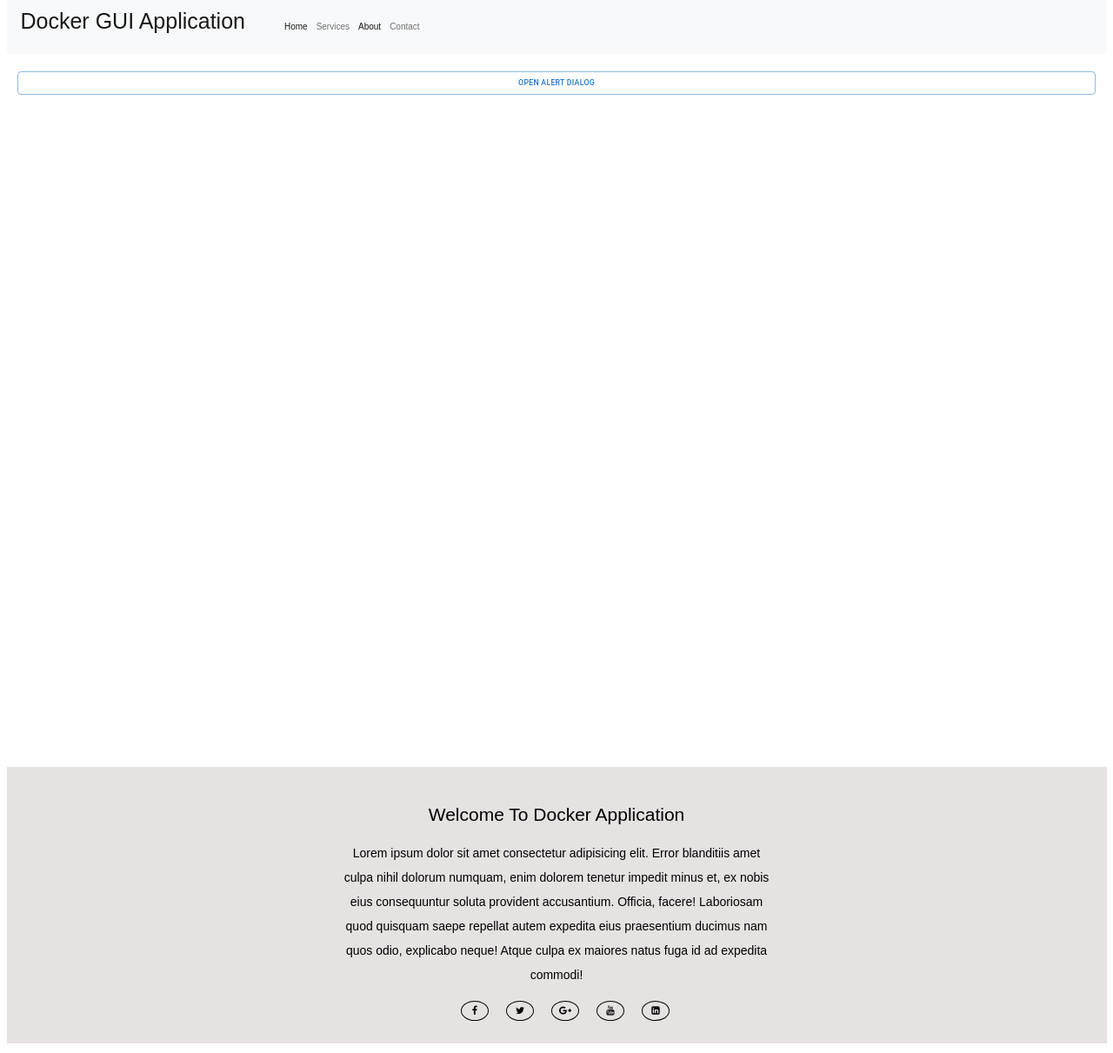
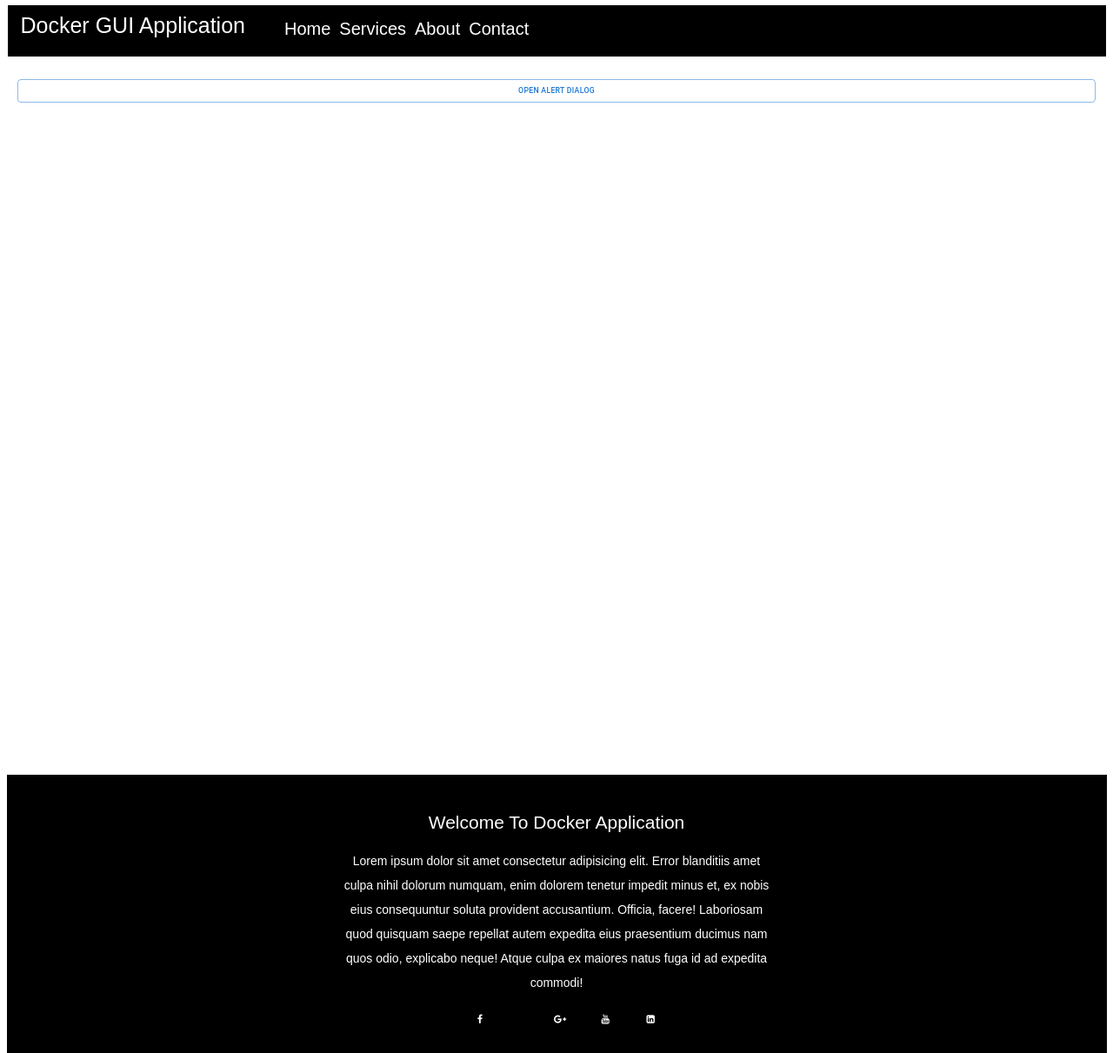
Before and after one commit to satyamskic/docker-college-project, a React (Create React App) app: page /about in a window 1280 px wide. Shown: the whole page at 87% size. Built offline with nearby package versions, Linux system fonts and the light colour scheme; a web font is replaced by a local one.

Commit message:
added popup

```diff
--- a/src/App.jsx
+++ b/src/App.jsx
@@ -18,6 +18,7 @@ import About from './container/about_us/About';
 import Contact from "./Contact";
 import NavBar from "./NavBar";
 import Footer from "./Footer";
+import ExtNavBar from "./ExtNavBar";
 
 const apiurl = 'http://192.168.137.78:5000';
 //rafce
@@ -27,6 +28,7 @@ function App() {
         <>
             <BrowserRouter>
                 <NavBar />
+
                 <Routes>
                     <Route exact path="/service" element={<Service apiurl={apiurl}/>}></Route>
                     <Route exact path="/about" element={<About apiurl={apiurl}/>}></Route>
--- /dev/null
+++ b/src/ExtNavBar.css
@@ -0,0 +1,79 @@
+/* * {
+    margin: 0;
+    padding: 0;
+    font-family: calibri;
+}
+
+nav {
+    width: 100%;
+    height: 80px;
+    background-color: black;
+}
+
+nav ul {
+    float: right;
+    list-style-type: none;
+}
+
+nav ul li{
+    display: inline-block;
+    line-height: 80px;
+}
+label.logo{
+    font-size: 27px;
+    color: white;
+    margin: 0 50px;
+    line-height: 80px;
+}
+
+nav ul li a{
+    text-decoration: none;
+    color: red;
+    font-size: 20px;
+    text-transform: capitalize;
+    padding: 8px 20px;
+}
+
+nav ul li a.active, a:hover{
+    background-color: bisque;
+}
+
+#checkbtn {
+    float: right;
+    line-height: 80px;
+    margin-right: 20px;
+    font-size: 30px;
+    color:white;
+    display: none;
+}
+
+#check {
+    display: none;
+}
+
+#check:checked ~ ul {
+    left: 0;
+}
+
+@media(max-width: 822px){
+    #checkbtn{
+        display: block;
+        color:white;
+
+    }
+    nav ul{
+        height: 100%;
+        height: 100vh;
+        background: red;
+        position: fixed;
+        top: 80px;
+        left: -100%;
+        transition: 0.5s;
+    }
+
+    nav ul li{
+        display: block;
+        text-align: center;
+    }
+}
+  */
--- /dev/null
+++ b/src/ExtNavBar.jsx
@@ -0,0 +1,23 @@
+import React from 'react';
+import './ExtNavBar.css';
+
+function ExtNavBar() {
+  return (
+    <>
+        <nav>
+        <input type="checkbox" id="check" name="" value="" />
+         <label for="check" id="checkbtn"><i className='fa fa-bars'></i></label>
+
+            <label className='logo'>Docker GUI Application</label>
+            <ul>
+                <li><a className='active' href="#">Home</a></li>
+                <li><a href="#">Services</a></li>
+                <li><a href="#">About</a></li>
+                <li><a href="#">Contact</a></li>
+            </ul>
+        </nav>
+    </>
+  )
+}
+
+export default ExtNavBar
--- a/src/Footer.jsx
+++ b/src/Footer.jsx
@@ -1,6 +1,5 @@
-import { color } from '@mui/system';
 import React from 'react';
-import { NavLink } from 'react-router-dom';
+import './css/Footer.css';
 
 function Footer() {
 	return (
@@ -8,16 +7,16 @@ function Footer() {
 			<div className="row">
 				<div className="col-12 mx-auto">
 
-							<footer className="footer">
-								<div class="footer-content">
-									<h3 style={{color: '#000'}}>Welcome to Docker Application</h3>
-									<p>Lorem ipsum dolor sit amet consectetur adipisicing elit. Error blanditiis amet culpa nihil dolorum numquam, enim dolorem tenetur impedit minus et, ex nobis eius consequuntur soluta provident accusantium. Officia, facere! Laboriosam quod quisquam saepe repellat autem expedita eius praesentium ducimus nam quos odio, explicabo neque! Atque culpa ex maiores natus fuga id ad expedita commodi!</p>
-									<ul class="socials">
-										<li><NavLink to="/home"><i class="fa fa-facebook"></i></NavLink></li>
-										<li><NavLink to="/home"><i class="fa fa-twitter"></i></NavLink></li>
-										<li><NavLink to="/home"><i class="fa fa-google-plus"></i></NavLink></li>
-										<li><NavLink to="/home"><i class="fa fa-youtube"></i></NavLink></li>
-										<li><NavLink to="/home"><i class="fa fa-linkedin-square"></i></NavLink></li>
+							<footer className="footer ">
+								<div class="footer-content ">
+									<h3 style={{color: 'white'}}>Welcome to Docker Application</h3>
+									<p style={{color: 'white'}}>Lorem ipsum dolor sit amet consectetur adipisicing elit. Error blanditiis amet culpa nihil dolorum numquam, enim dolorem tenetur impedit minus et, ex nobis eius consequuntur soluta provident accusantium. Officia, facere! Laboriosam quod quisquam saepe repellat autem expedita eius praesentium ducimus nam quos odio, explicabo neque! Atque culpa ex maiores natus fuga id ad expedita commodi!</p>
+									<ul class="socials ">
+										<li><a target="_blank" href="https://www.linkedin.com/in/satyam-kumar-skic/"><i className="footer-icon-color fa fa-facebook"></i></a></li>
+										<li><a target="_blank" href="https://github.com/kmsatyam"><i className="footer-icon-color fab fa-github"></i></a></li>
+										<li><a target="_blank" href="https://www.linkedin.com/in/satyam-kumar-skic/"><i className="footer-icon-color fa fa-google-plus"></i></a></li>
+										<li><a target="_blank" href="https://www.youtube.com/@letslearndevops2485"><i className="footer-icon-color fa fa-youtube"></i></a></li>
+										<li><a target="_blank" href="https://www.linkedin.com/in/satyam-kumar-skic/"><i className="footer-icon-color fa fa-linkedin-square"></i></a></li>
 									</ul>
 								</div>
 							</footer>
--- a/src/NavBar.jsx
+++ b/src/NavBar.jsx
@@ -1,5 +1,6 @@
 import React from "react";
 import { NavLink } from "react-router-dom";
+import './css/NavBar.css';
 
 const Navbar = () => {
   return (
@@ -7,12 +8,13 @@ const Navbar = () => {
       <div className="container-fluid nav_bg">
         <div className="row">
           <div className="col-12 mx-auto">
-            <nav className="navbar navbar-expand-lg navbar-light bg-light">
-              <div className="container-fluid">
+            <nav style={{background: "black"}} className="navbar navbar-expand-lg navbar-light bg-light">
+              <div className="container-fluid color">
                 <NavLink className="navbar-brand" to="/">
-                  <h1>Docker GUI Application</h1>
+                  <h1 style={{ color: "white" }}>Docker GUI Application</h1>
                 </NavLink>
                 <button
+                style={{background: "white"}}
                   className="navbar-toggler"
                   type="button"
                   data-toggle="collapse"
@@ -23,52 +25,26 @@ const Navbar = () => {
                 >
                   <span className="navbar-toggler-icon"></span>
                 </button>
-                <div
-                  className="collapse navbar-collapse"
-                  id="navbarSupportedContent"
-                >
+                <div className="collapse navbar-collapse" id="navbarSupportedContent" >
+
                   <ul className="navbar-nav ml-auto mb-2 mb-lg-0">
                     <li className="nav-item">
-                      <NavLink
-                        activeClassName="menu_active"
-                        exact
-                        className="nav-link active"
-                        aria-current="page"
-                        to="/"
-                      >
-                        Home
-                      </NavLink>
-                    </li>
-                    <li className="nav-item">
-                      <NavLink
-                        activeClassName="menu_active"
-                        className="nav-link"
-                        to="/service"
-                      >
-                        Services
-                      </NavLink>
+                      <NavLink activeClassName="menu_active" exact className="nav-link active" aria-current="page" to="/"><h2 className="nav-menu-color">Home</h2></NavLink>
                     </li>
 
                     <li className="nav-item">
-                      <NavLink
-                        activeClassName="menu_active"
-                        className="nav-link"
-                        to="/about"
-                      >
-                        About
-                      </NavLink>
+                      <NavLink activeClassName="menu_active" className="nav-link" to="/service"><h2 className="nav-menu-color">Services</h2></NavLink>
                     </li>
 
                     <li className="nav-item">
-                      <NavLink
-                        activeClassName="menu_active"
-                        className="nav-link"
-                        to="/contact"
-                      >
-                        Contact
-                      </NavLink>
+                      <NavLink activeClassName="menu_active" className="nav-link" to="/about"><h2 className="nav-menu-color">About</h2></NavLink>
+                    </li>
+
+                    <li className="nav-item">
+                      <NavLink activeClassName="menu_active" className="nav-link" to="/contact"><h2 className="nav-menu-color">Contact</h2></NavLink>
                     </li>
                   </ul>
+
                 </div>
               </div>
             </nav>
--- /dev/null
+++ b/src/css/Footer.css
@@ -0,0 +1,138 @@
+/* Footer Page */
+
+html, body {
+    height: 100%;
+    margin: 0;
+  }
+
+  .container {
+    display: flex;
+    min-height: 100vh;
+    flex-direction: column;
+  }
+
+  .content {
+    flex: 1;
+  }
+
+  .footer {
+    flex-shrink: 0;
+  }
+
+
+  .footer{
+      bottom: 0;
+      left: 0;
+      right: 0;
+      background: black;
+      flex-shrink: 0;
+      padding-top: 40px;
+      color: #fff;
+  }
+  .footer-content{
+      display: flex;
+      align-items: center;
+      justify-content: center;
+      flex-direction: column;
+      text-align: center;
+  }
+  .footer-content h3{
+      font-size: 2.1rem;
+      font-weight: 500;
+      text-transform: capitalize;
+      line-height: 3rem;
+  }
+  .footer-content p{
+      max-width: 500px;
+      margin: 10px auto;
+      line-height: 28px;
+      font-size: 14px;
+      color: black;
+  }
+  .socials{
+      list-style: none;
+      display: flex;
+      align-items: center;
+      justify-content: center;
+      margin: 1rem 0 3rem 0;
+  }
+  .socials li{
+      margin: 0 10px;
+
+  }
+  .socials a{
+      text-decoration: none;
+      color: black;
+      border: 1.1px solid black;
+      padding: 5px;
+
+      border-radius: 50%;
+
+  }
+  .socials a i{
+      font-size: 1.1rem;
+      width: 20px;
+
+
+      transition: color .4s ease;
+
+  }
+  .socials a:hover i{
+      color: aqua;
+  }
+
+  .footer-bottom{
+      background: #000;
+      /* width: 100vw; */
+      padding: 20px;
+  padding-bottom: 40px;
+      text-align: center;
+  }
+  .footer-bottom p{
+  float: left;
+      font-size: 14px;
+      word-spacing: 2px;
+      text-transform: capitalize;
+
+  }
+  .footer-bottom p a{
+    color:#44bae8;
+    font-size: 16px;
+    text-decoration: none;
+  }
+  .footer-bottom span{
+      text-transform: uppercase;
+      opacity: .4;
+      font-weight: 200;
+  }
+  .footer-menu{
+    float: right;
+
+  }
+
+  .footer-icon-color{
+    color: white;
+    font-size: 39px;
+  }
+  .footer-menu ul{
+    display: flex;
+  }
+  .footer-menu ul li{
+  padding-right: 10px;
+  display: block;
+  }
+  .footer-menu ul li a{
+    color: #cfd2d6;
+    text-decoration: none;
+  }
+  .footer-menu ul li a:hover{
+    color: whitesmoke;
+  }
+
+  @media (max-width:500px) {
+  .footer-menu ul{
+    display: flex;
+    margin-top: 10px;
+    margin-bottom: 20px;
+  }
+  }
--- a/src/css/NavBar.css
+++ b/src/css/NavBar.css
@@ -8,7 +8,9 @@
   background-color: #fff !important;
 }
 
-
+.nav-menu-color{
+  color: white;
+}
 
 .navbar-brand {
   font-size: 1.9rem !important;
--- a/src/index.css
+++ b/src/index.css
@@ -176,136 +176,3 @@ footer p {
     width: 70%;
   }
 }
-
-
-/* Footer Page */
-
-html, body {
-  height: 100%;
-  margin: 0;
-}
-
-.container {
-  display: flex;
-  min-height: 100vh;
-  flex-direction: column;
-}
-
-.content {
-  flex: 1;
-}
-
-.footer {
-  flex-shrink: 0;
-}
-
-
-.footer{
-    bottom: 0;
-    left: 0;
-    right: 0;
-    background: #e6e2e2;
-    flex-shrink: 0;
-    padding-top: 40px;
-    color: #fff;
-}
-.footer-content{
-    display: flex;
-    align-items: center;
-    justify-content: center;
-    flex-direction: column;
-    text-align: center;
-}
-.footer-content h3{
-    font-size: 2.1rem;
-    font-weight: 500;
-    text-transform: capitalize;
-    line-height: 3rem;
-}
-.footer-content p{
-    max-width: 500px;
-    margin: 10px auto;
-    line-height: 28px;
-    font-size: 14px;
-    color: black;
-}
-.socials{
-    list-style: none;
-    display: flex;
-    align-items: center;
-    justify-content: center;
-    margin: 1rem 0 3rem 0;
-}
-.socials li{
-    margin: 0 10px;
-}
-.socials a{
-    text-decoration: none;
-    color: black;
-    border: 1.1px solid black;
-    padding: 5px;
-
-    border-radius: 50%;
-
-}
-.socials a i{
-    font-size: 1.1rem;
-    width: 20px;
-
-
-    transition: color .4s ease;
-
-}
-.socials a:hover i{
-    color: aqua;
-}
-
-.footer-bottom{
-    background: #000;
-    /* width: 100vw; */
-    padding: 20px;
-padding-bottom: 40px;
-    text-align: center;
-}
-.footer-bottom p{
-float: left;
-    font-size: 14px;
-    word-spacing: 2px;
-    text-transform: capitalize;
-}
-.footer-bottom p a{
-  color:#44bae8;
-  font-size: 16px;
-  text-decoration: none;
-}
-.footer-bottom span{
-    text-transform: uppercase;
-    opacity: .4;
-    font-weight: 200;
-}
-.footer-menu{
-  float: right;
-
-}
-.footer-menu ul{
-  display: flex;
-}
-.footer-menu ul li{
-padding-right: 10px;
-display: block;
-}
-.footer-menu ul li a{
-  color: #cfd2d6;
-  text-decoration: none;
-}
-.footer-menu ul li a:hover{
-  color: #27bcda;
-}
-
-@media (max-width:500px) {
-.footer-menu ul{
-  display: flex;
-  margin-top: 10px;
-  margin-bottom: 20px;
-}
-}
```
Also changed, not shown: src/container/create_container/CreateContainer.jsx (+6 -5 lines).
